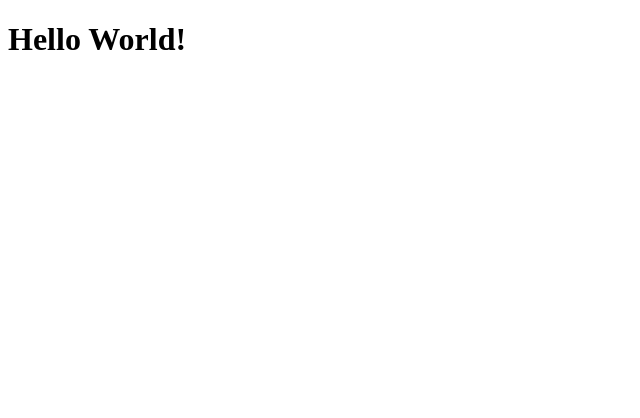
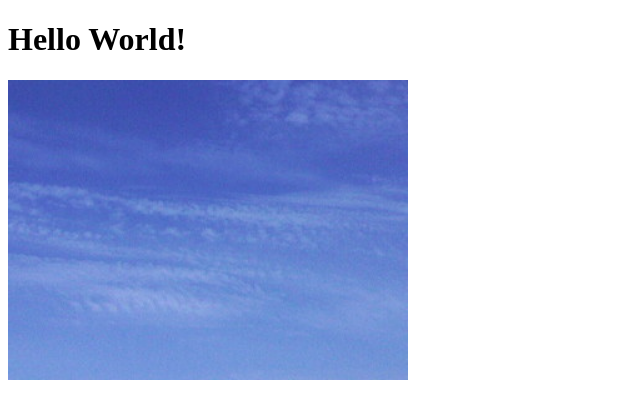
Before and after one commit to Tetianu/728-html, a plain HTML site: page index.html in a window 1280 px wide. Shown: the whole page, without its empty margins (0-640 px from the left). Drawn offline with Linux system fonts and the light colour scheme.

Commit message:
add image

```diff
--- a/index.html
+++ b/index.html
@@ -4,9 +4,10 @@
     <meta charset="UTF-8">
     <meta http-equiv="X-UA-Compatible" content="IE=edge">
     <meta name="viewport" content="width=<device-width>, initial-scale=1.0">
-    <title>Document</title>
+    <title>Beautiful</title>
 </head>
 <body>
     <h1>Hello World!</h1>
+    <img width="400" src="img/SP_A3996.jpg" alt="Sky">
 </body>
 </html>
```
Also changed, not shown: img/SP_A3996.jpg (added).
